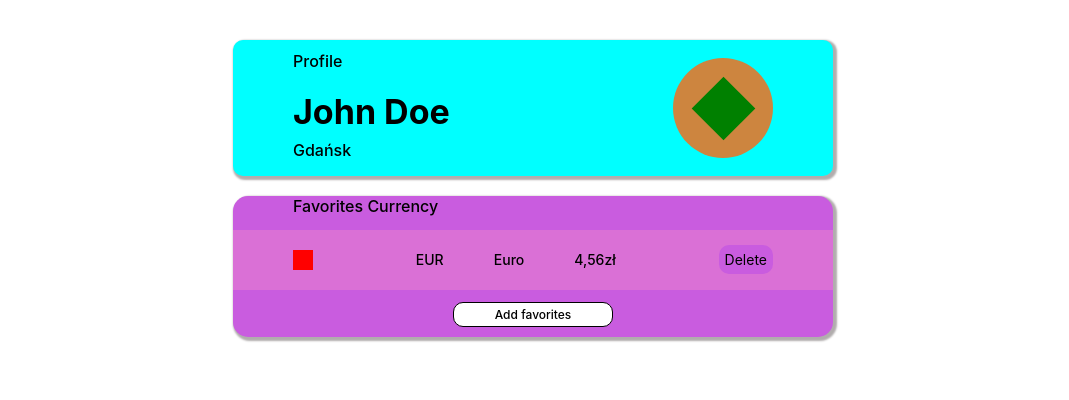
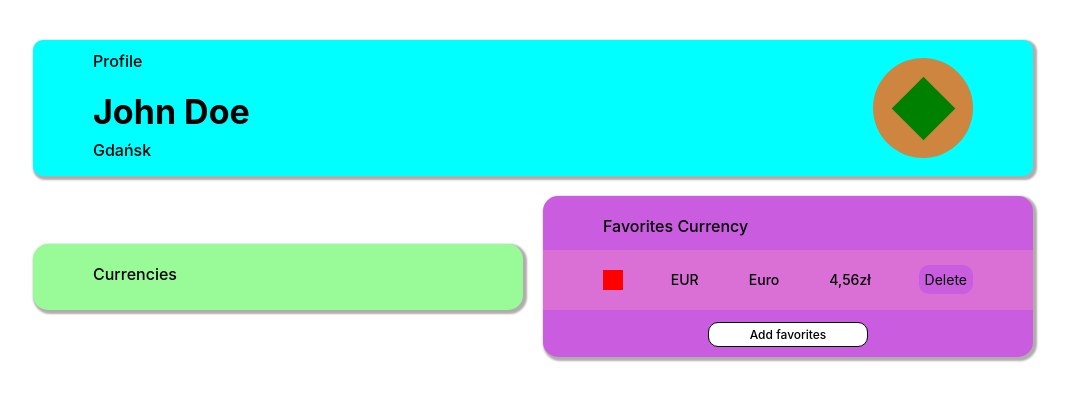
Before and after one commit to wwojciech89/currency-app, a React (Create React App) app: page / in a window 1280 px wide. Shown: the top 400 px of the page, without its empty margins (107-1176 px from the left). Built offline with nearby package versions, Linux system fonts and the light colour scheme.

Commit message:
add curriencies component

```diff
--- a/package.json
+++ b/package.json
@@ -6,6 +6,7 @@
     "@testing-library/jest-dom": "^5.11.10",
     "@testing-library/react": "^11.2.6",
     "@testing-library/user-event": "^12.8.3",
+    "axios": "^0.21.1",
     "husky": "^6.0.0",
     "lint-staged": "^10.5.4",
     "node-sass": "^5.0.0",
--- a/src/App.css
+++ b/src/App.css
@@ -1,3 +1,10 @@
 body {
   background-color: white;
 }
+
+.main__wrapper {
+  margin: 20px auto;
+  display: flex;
+  justify-content: center;
+  align-items: center;
+}
--- a/src/App.js
+++ b/src/App.js
@@ -2,12 +2,16 @@ import React from 'react';
 import "./App.css"
 import ProfileWrapper from "./assets/components/ProfileWrapper/ProfileWrapper";
 import FavoritesWrapper from "./assets/components/FavoritesWrapper/FavortiesWrapper";
+import CurrencyWrapper from "./assets/components/CurrencyWrapper/CurrencyWrapper";
 
 function App() {
   return(
   <>
     <ProfileWrapper />
-    <FavoritesWrapper />
+    <div className="main__wrapper">
+      <CurrencyWrapper/>
+      <FavoritesWrapper />
+    </div>
     </>
   )
 }
--- /dev/null
+++ b/src/assets/components/CurrencyWrapper/CurrencyWrapper.js
@@ -0,0 +1,13 @@
+import React from 'react';
+import styles from "../CurrencyWrapper/CurrencyWrapper.module.scss";
+
+const CurrencyWrapper = () => {
+return (
+    <div className={styles.wrapper}>
+        <h3>Currencies</h3>
+    </div>
+)
+}
+
+
+export default CurrencyWrapper;
--- /dev/null
+++ b/src/assets/components/CurrencyWrapper/CurrencyWrapper.module.scss
@@ -0,0 +1,15 @@
+.wrapper {
+  width: 490px;
+  background-color: palegreen;
+  margin-right: 20px;
+  border-radius: 15px;
+  box-shadow: 2px 2px 2px 2px rgb(177, 173, 173);
+  padding-bottom: 10px;
+
+  h3 {
+    margin-left: 60px;
+    margin-top: 20px;
+    font-size: 16px;
+    font-weight: 500;
+  }
+}
--- a/src/assets/components/FavoritesWrapper/CurrencyCell/CurrencyCell.js
+++ b/src/assets/components/FavoritesWrapper/CurrencyCell/CurrencyCell.js
@@ -1,5 +1,6 @@
 import React from 'react';
 import styles from "../CurrencyCell/CurrencyCell.module.scss";
+import axios from "axios"
 
 const CurrencyCell = () => (
     <div className={styles.cell__wrapper}>
--- a/src/assets/components/FavoritesWrapper/FavoritesWrapper.module.scss
+++ b/src/assets/components/FavoritesWrapper/FavoritesWrapper.module.scss
@@ -1,7 +1,6 @@
 .wrapper {
-  width: 600px;
+  width: 490px;
   background-color: rgb(201, 92, 223);
-  margin: auto;
   border-radius: 15px;
   box-shadow: 2px 2px 2px 2px rgb(177, 173, 173);
   padding-bottom: 10px;
--- a/src/assets/components/ProfileWrapper/ProfileWrapper.module.scss
+++ b/src/assets/components/ProfileWrapper/ProfileWrapper.module.scss
@@ -2,7 +2,7 @@
   display: flex;
   align-items: center;
   justify-content: space-between;
-  width: 600px;
+  width: 1000px;
   background-color: aqua;
   margin: auto;
   border-radius: 10px;
```
Also changed, not shown: 1 other file (tests, documents, lock files or other folders).
